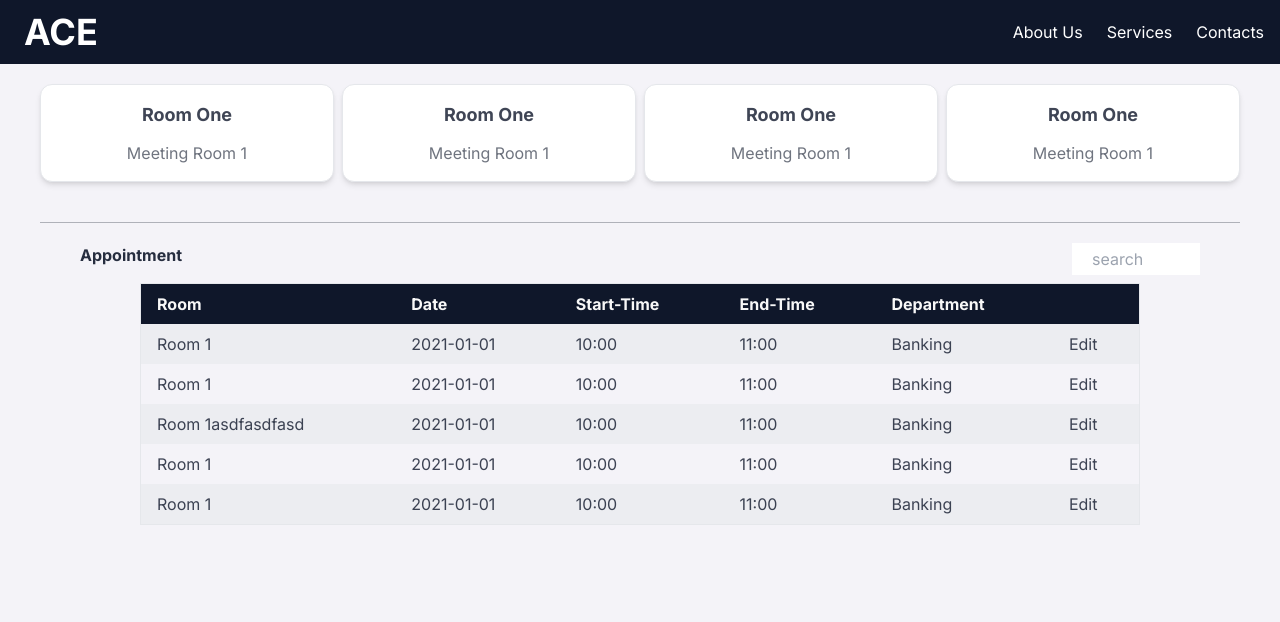
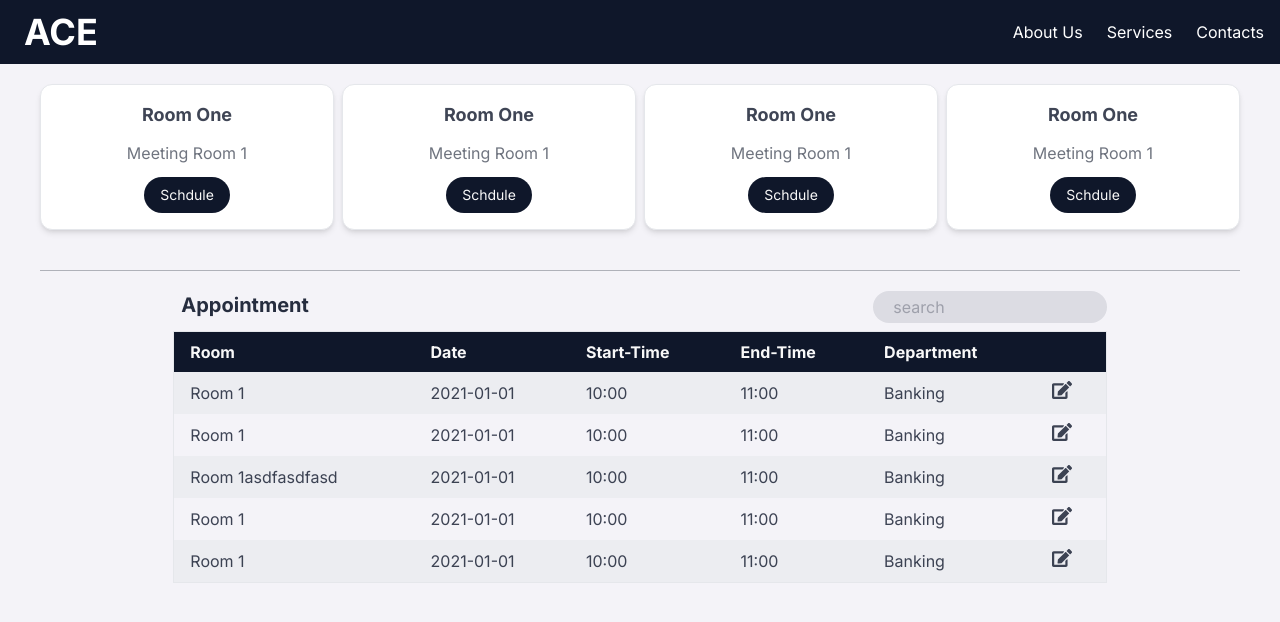
Before and after one commit to Antaraes/meeting_appointment_ui, a Next.js app: page / in a window 1280 px wide. Shown: the top 622 px of the page. Built offline with nearby package versions, Linux system fonts and the light colour scheme.

Commit message:
[modify] home page ui

```diff
--- a/src/components/RoomCard.tsx
+++ b/src/components/RoomCard.tsx
@@ -4,17 +4,19 @@ import { FaArrowRight } from "react-icons/fa";
 
 export default function RoomCard() {
   return (
-    <Link
-      href="/1"
-      className="card w-full min-w-72 hover:-translate-y-1 transition-all duration-300 ease-in-out"
-    >
+    <div className="card w-full min-w-72 hover:-translate-y-1 transition-all duration-300 ease-in-out">
       <div className="m-0 p-0 hidden md:block">
         <h3 className="text-lg font-bold text-center text-secondary/80">
           Room One
         </h3>
-        <div className="flex justify-around items-center mt-3">
-          <p className="text-secondary/60">Meeting Room 1</p>
-        </div>
+
+        <p className="text-secondary/60 text-center mt-3">Meeting Room 1</p>
+        <Link
+          href="/1"
+          className="mt-3 hover:bg-[#1b294b] text-center bg-secondary text-text-white mx-auto p-2 text-sm rounded-3xl block w-1/3"
+        >
+          Schdule
+        </Link>
       </div>
 
       <div className="m-0 w-full p-0 md:hidden flex justify-between items-center">
@@ -23,6 +25,6 @@ export default function RoomCard() {
           <FaArrowRight />
         </h3>
       </div>
-    </Link>
+    </div>
   );
 }
--- a/src/components/common/MobileHomeTable.tsx
+++ b/src/components/common/MobileHomeTable.tsx
@@ -2,7 +2,7 @@ import React from "react";
 
 export default function MobileHomeTable({ tableData }: any) {
   return (
-    <div className="gap-4 grid grid-cols-1 sm:grid-cols-2">
+    <div className="gap-4 grid grid-cols-1 sm:grid-cols-2 mb-10">
       {tableData.map((data: any) => (
         <div className="card w-auto my-4" key={data.id}>
           <div className="flex items-center justify-between">
--- a/src/components/common/TableComponent.tsx
+++ b/src/components/common/TableComponent.tsx
@@ -1,5 +1,5 @@
 import React from "react";
-
+import { FaEdit } from "react-icons/fa";
 type Header = {
   id: number;
   Title: string;
@@ -47,7 +47,11 @@ const TableComponent: React.FC<TableComponentProps> = ({
               <td className="px-4 py-2 ">{item.startTime}</td>
               <td className="px-4 py-2 ">{item.endTime}</td>
               <td className="px-4 py-2 ">{item.department}</td>
-              <td className="px-4 py-2 ">Edit</td>
+              <td className="px-4 py-2 ">
+                <button className=" hover:text-secondary transition-all duration-300 ease-in-out">
+                  <FaEdit className=" " size={20} />
+                </button>
+              </td>
             </tr>
           ))}
         </tbody>
--- a/src/components/home/HomePageTable.tsx
+++ b/src/components/home/HomePageTable.tsx
@@ -74,15 +74,15 @@ const HomePageTable = () => {
 
   return (
     <div className="mx-auto w-auto p-0">
-      <div className="m-0 p-0 hidden md:block">
-        <div className="flex px-10 mx-auto justify-between">
+      <div className="m-0 px-10 hidden md:block">
+        <div className="flex lg:w-5/6 mx-auto justify-between">
           <HeaderComponent
             title="Appointment"
-            className="text-secondary/90 font-bold"
+            className="text-secondary/90 font-bold text-xl pl-2"
           />
           <TextComponent
             type="text"
-            className="w-32 px-5 py-1"
+            className="w-1/4 text-secondary/70 rounded-3xl px-5 py-1 outline-none bg-secondary/10 placeholder:text-secondary/30"
             placeholder="search"
           />
         </div>
```
